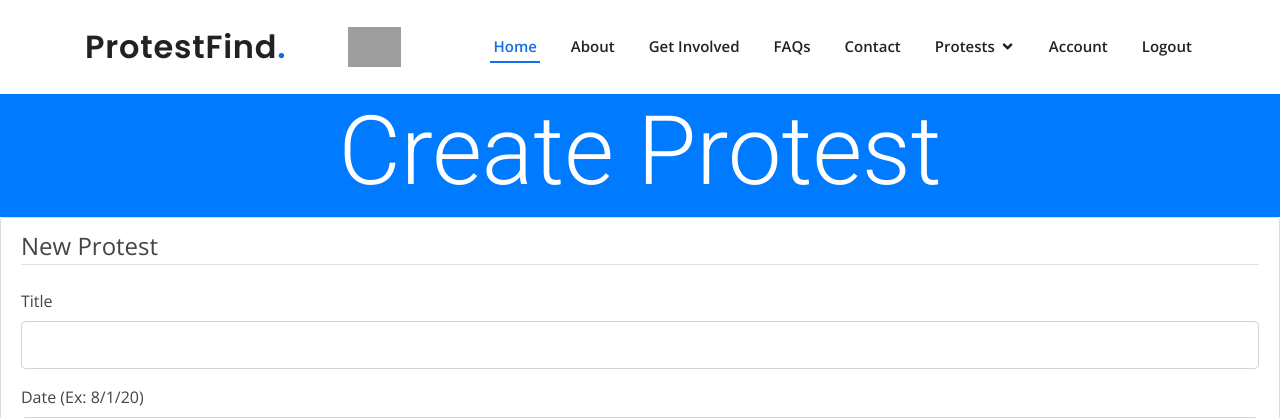
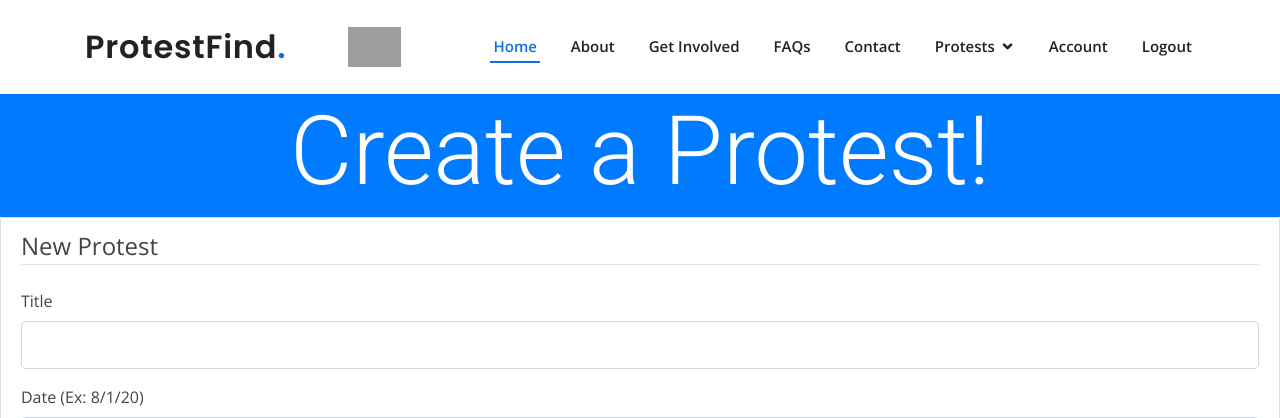
Before and after one commit to aryankix101/rallyconnect, a Flask app: page /create_protest in a window 1280 px wide. Shown: the top 418 px of the page. Run offline with Flask 2, Linux system fonts and the light colour scheme; a user stored in the database is signed in; some libraries are stand-ins or nearby versions; grey boxes are pictures that could not be loaded.

Commit message:
Changed title

```diff
--- a/protestfind/templates/create_protest.html
+++ b/protestfind/templates/create_protest.html
@@ -4,7 +4,7 @@
     <div class="container h-100" >
       <div class="row h-100 align-items-center">
         <div class="col-12 text-center">
-          <h1 class="display-1" style="color: white">Create Protest</h2>
+          <h1 class="display-1" style="color: white">Create a Protest!</h2>
         </div>
       </div>
     </div>
```
